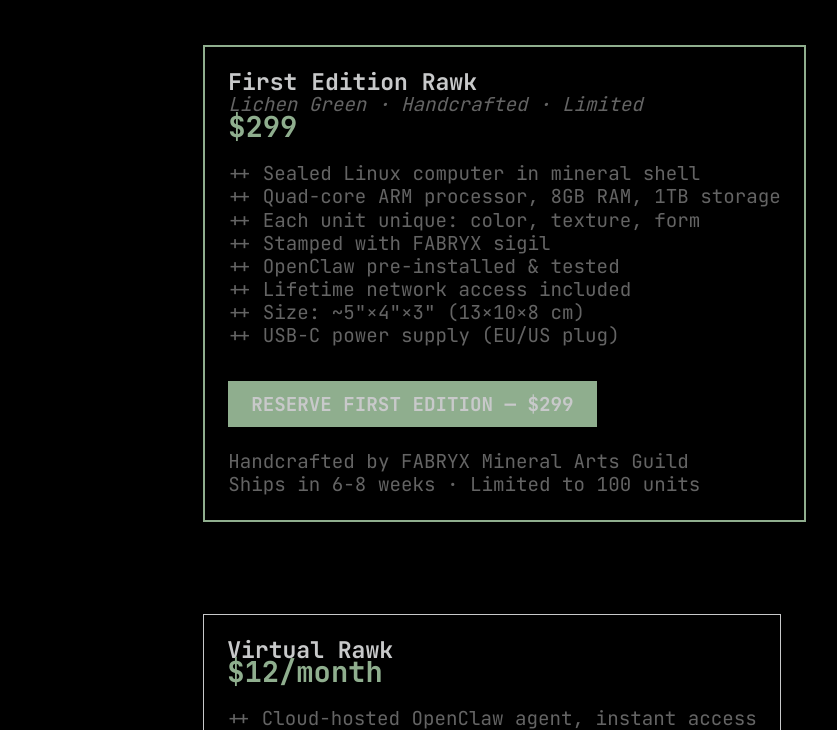
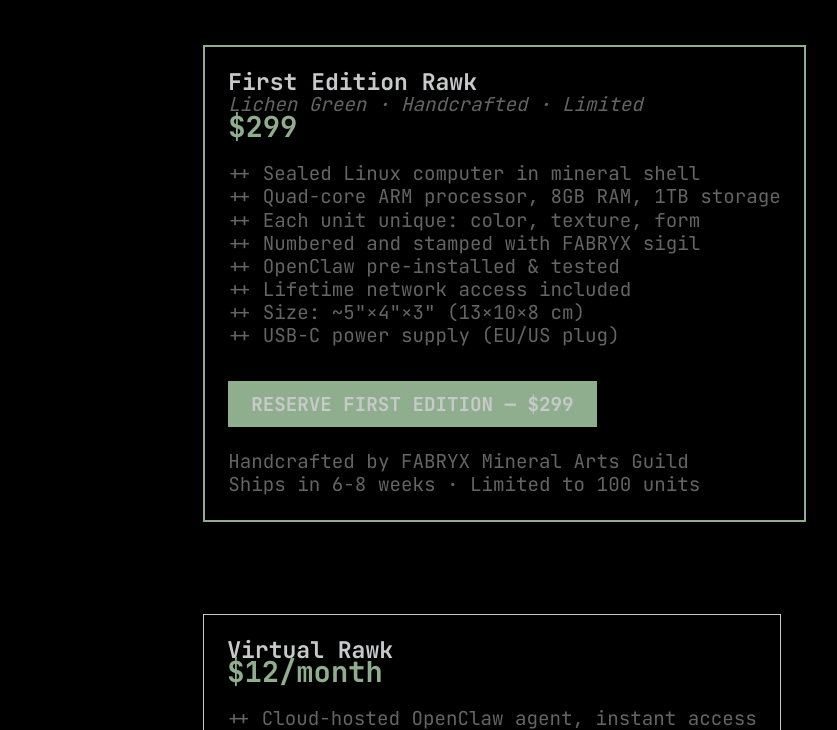
Before and after one commit to fabryx-dao/rawk, a plain HTML site: page site/buy.html in a window 1280 px wide. Shown: the part 70-800 px from the top of the page, without its empty margins (4-841 px from the left). Drawn offline with Linux system fonts and the light colour scheme.

Commit message:
Add 'Numbered' to FABRYX sigil line

```diff
--- a/site/buy.html
+++ b/site/buy.html
@@ -93,7 +93,7 @@
         <span class="dim">++ Sealed Linux computer in mineral shell</span>
         <span class="dim">++ Quad-core ARM processor, 8GB RAM, 1TB storage</span>
         <span class="dim">++ Each unit unique: color, texture, form</span>
-        <span class="dim">++ Stamped with FABRYX sigil</span>
+        <span class="dim">++ Numbered and stamped with FABRYX sigil</span>
         <span class="dim">++ OpenClaw pre-installed & tested</span>
         <span class="dim">++ Lifetime network access included</span>
         <span class="dim">++ Size: ~5"×4"×3" (13×10×8 cm)</span>
```
